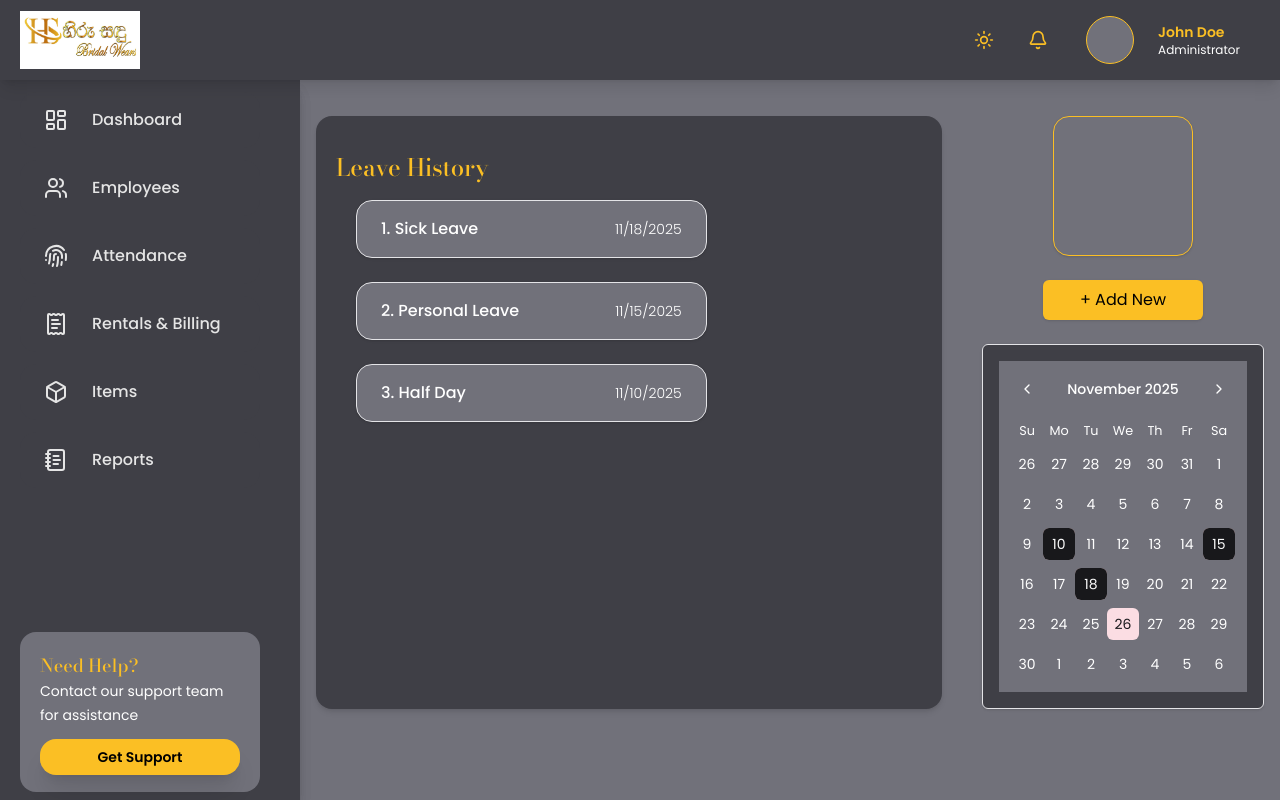
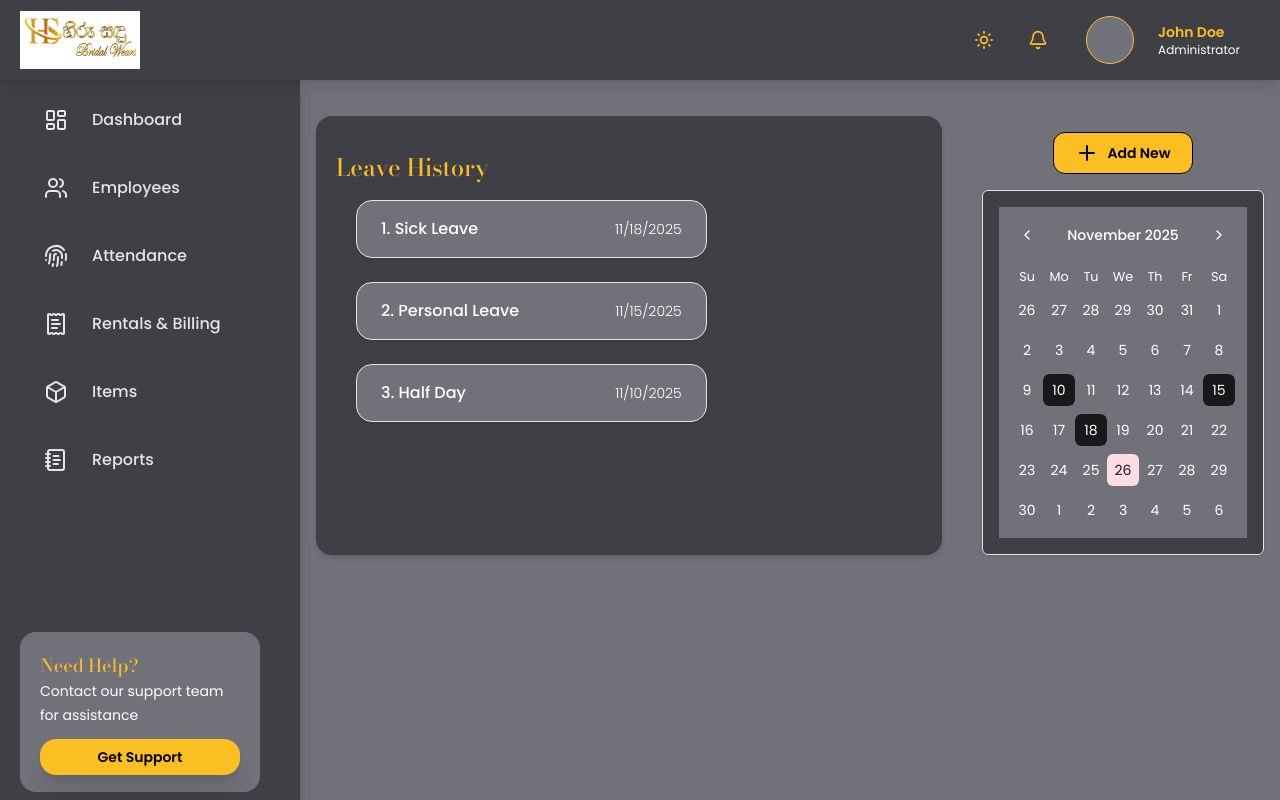
Before and after one commit to ZentroThread/Fabriq-frontend, a React (Vite) app: page /leave-history/1 in a window 1280 px wide. Built offline with nearby package versions, Linux system fonts and the light colour scheme.

Commit message:
feat: Remove unused Button component and update styles in LeaveHistory and EmployeeProfile

```diff
--- a/src/components/atoms/button/Button.tsx
+++ /dev/null
@@ -1,15 +0,0 @@
-export default function Button({
-  children,
-  ...props
-}: {
-  children: React.ReactNode;
-}) {
-  return (
-    <button
-      className="px-6 py-3 rounded-xl bg-(--color-secondary) hover:bg-(--color-hover-bg) "
-      {...props}
-    >
-      {children}
-    </button>
-  );
-}
--- a/src/index.css
+++ b/src/index.css
@@ -65,8 +65,8 @@
   --color-border-add: #135e4b;
   --color-bg-add: #a1d8b5;
 
-  --color-hover-red: #0b735f;
-  --color-hover-green: #135e4b;
+  --color-bg-red: #D3045D;
+
   /* Map descriptive variables to the light-* variables */
   --color-pie-1: var(--color-light-pie-1);
   --color-pie-2: var(--color-light-pie-2);
--- a/src/pages/employee-profile.tsx
+++ b/src/pages/employee-profile.tsx
@@ -127,7 +127,7 @@ export default function EmployeeProfile() {
             bordercolor="border-border-card3"
             bgcolor="bg-bg-card3"
             textcolor="text-black"
-            hoverbg="hover:bg-hover-red"
+            hoverbg="hover:bg-red"
             hovertext="hover:text-background"
             text="Salary History"
             width="w-full sm:w-35"
@@ -137,6 +137,7 @@ export default function EmployeeProfile() {
             bordercolor="border-border-card2"
             bgcolor="bg-bg-card2"
             hovertext="hover:text-background"
+            hoverbg="hover:bg-light-brown"
             textcolor="text-black"
             text="Leave History"
             width="w-full sm:w-35"
@@ -144,8 +145,8 @@ export default function EmployeeProfile() {
           />
           <Button
             bordercolor="border-border-add"
-            bgcolor="bg-bg-add"
-            hoverbg="hover:bg-hover-green"
+            bgcolor="bg-bg-red"
+            hoverbg=""
             hovertext="hover:text-background"
             textcolor="text-black"
             text="Update"
--- a/src/pages/leave-history.tsx
+++ b/src/pages/leave-history.tsx
@@ -1,6 +1,8 @@
+import Button from "@/components/atoms/button/add-button";
 import Chart from "@/components/templates/Chart";
 import { Calendar } from "@/components/ui/calendar";
 import { leaveRecords } from "@/constants/data";
+import { Plus } from "lucide-react";
 import { useState } from "react";
 
 export default function LeaveHistory() {
@@ -43,17 +45,7 @@ export default function LeaveHistory() {
       </Chart>
 
       <div className="w-1/3 flex flex-col mt-5 items-center space-y-6">
-        <div
-          className="w-35 h-35 rounded-2xl bg-(--color-avatar-bg)
-                        border-1 border-(--color-avatar-border) shadow"
-        ></div>
-
-        <button
-          className="w-40 py-2 bg-(--color-button) text-(--color-button-text)
-                           rounded-md shadow hover:bg-(--color-button-hover) transition"
-        >
-          + Add New
-        </button>
+        <Button text="Add New" width="w-32 sm:w-35" icon={<Plus />} />
 
         <div className="w-auto border border-(--color-border) rounded-md p-4 bg-(--color-card) shadow">
           <Calendar
```
